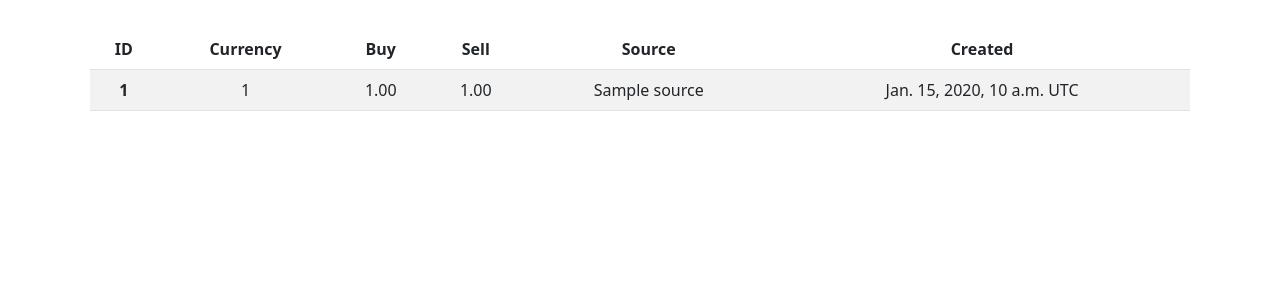
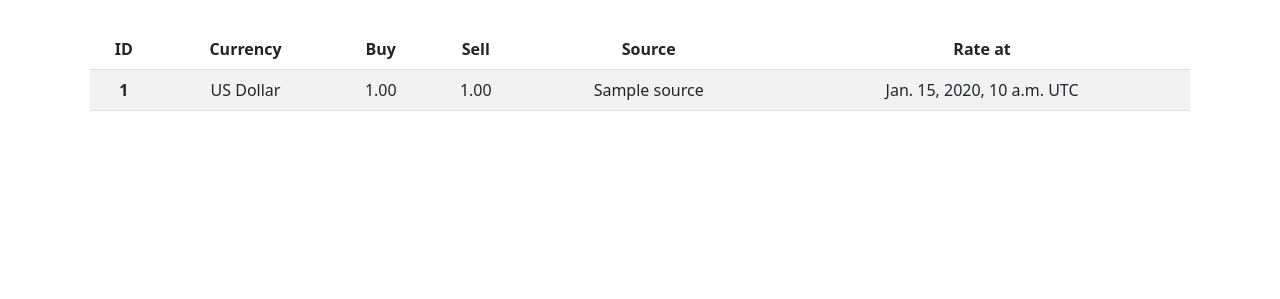
Before and after one commit to nkstlrv/Currency, a Django app: page /rates/table/ in a window 1280 px wide. Shown: the part 123-422 px from the top of the page. Run offline with Django 4.2, Linux system fonts and the light colour scheme; data comes from the database, SQL or seed files in the repository; tables that the repository leaves empty hold one stand-in row (values such as "Sample post"); some libraries are stand-ins or nearby versions.

Commit message:
rate currency display

```diff
--- a/app/currency/choices.py
+++ b/app/currency/choices.py
@@ -5,4 +5,3 @@ from django.db import models
 class RateCurrencyChoices(models.IntegerChoices):
     USD = 1, _("US Dollar")
     EUR = 2, _("Euro")
-    UAH = 3, _("Hryvnia")
--- a/app/currency/tasks.py
+++ b/app/currency/tasks.py
@@ -81,7 +81,7 @@ def get_currency_privatbank():
             currency=currency_iso_to_model_choices[currency],
             buy=buy,
             sell=sell,
-            source=source.id,
+            source=source,
         )
         logging.info("New PRIVATBANK Rate created")
 
--- a/app/currency/templates/currency/rates.html
+++ b/app/currency/templates/currency/rates.html
@@ -28,7 +28,7 @@
                 <th scope="col">Buy</th>
                 <th scope="col">Sell</th>
                 <th scope="col">Source</th>
-                <th scope="col">Created</th>
+                <th scope="col">Rate at</th>
                 {% if user.is_authenticated %}
                 <th scope="col">Actions</th>
                 {% endif %}
@@ -40,10 +40,10 @@
 
             <tr>
                 <th scope="row">{{rate.id}}</th>
-                <td>{{rate.currency}}</td>
+                <td>{{rate.get_currency_display}}</td>
                 <td>{{rate.buy}}</td>
                 <td>{{rate.sell}}</td>
-                {% if rate.source %}
+                {% if rate.source%}
                 <td>{{rate.source.name}}</td>
                 {% else %}
                 <td>-</td>
```
